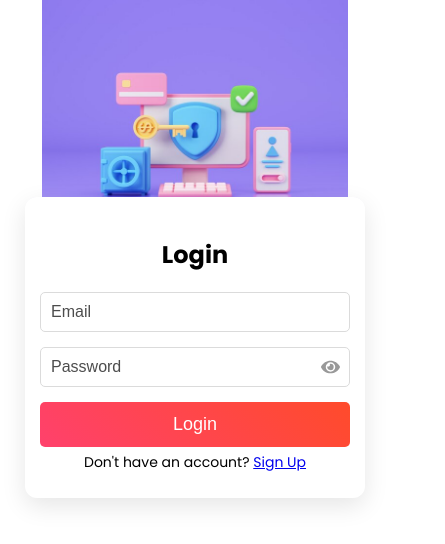
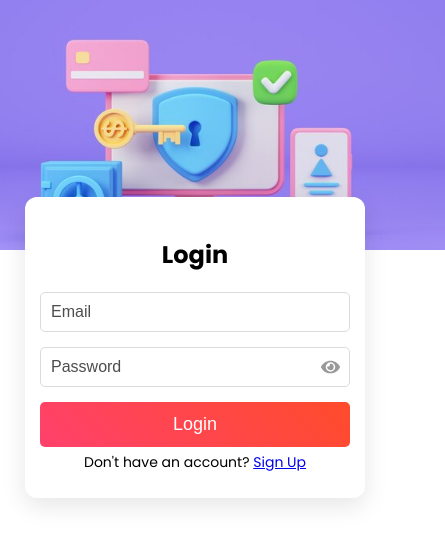
Before and after one commit to manugangwar82/task, a React (Vite) app in the folder frontend/: page /login in a window 390 px wide. Shown: the top 544 px of the page, 445 px wide, since content can reach past the window. Built offline with nearby package versions, Linux system fonts and the light colour scheme.

Commit message:
Update login.css

```diff
--- a/frontend/src/styles/login.css
+++ b/frontend/src/styles/login.css
@@ -158,3 +158,13 @@
   }
 
 }
+@media (max-width: 672px) {
+  .signup-img1>img {
+    width: 500px;
+
+
+  }
+
+
+
+}
```
